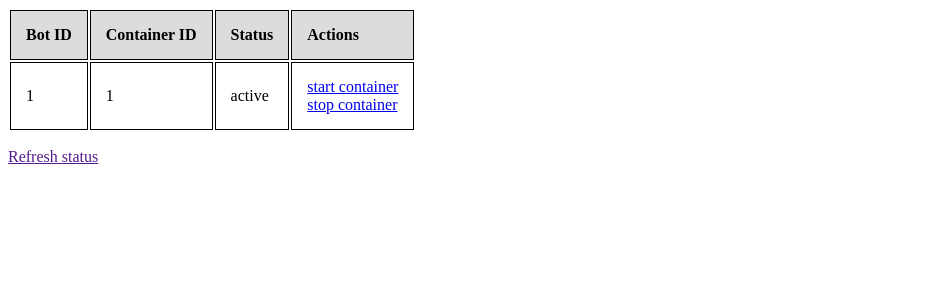
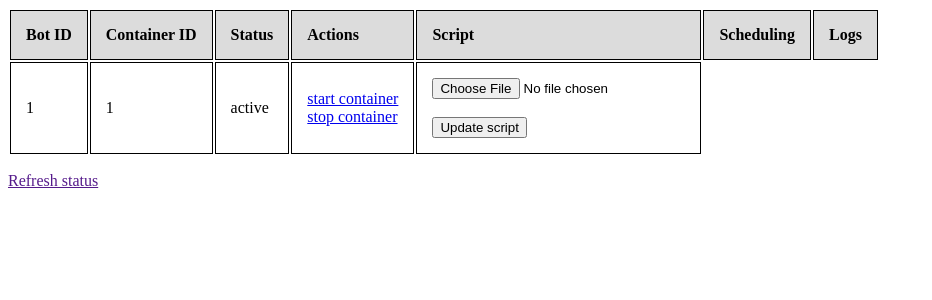
Before and after one commit to isabella232/cryptobot-platform, a Django app: template cryptobot_platform/core/templates/bot_list.html in a window 1280 px wide. Shown: the part 62-362 px from the top of the page, without its empty margins (0-932 px from the left). Run offline with Django 4.2, Linux system fonts and the light colour scheme; the template is opened without the code that fills it: most values are stand-ins (such as "Sample title", 1, 10 or a date in 2020).

Commit message:
html update

```diff
--- a/cryptobot_platform/core/templates/bot_list.html
+++ b/cryptobot_platform/core/templates/bot_list.html
@@ -10,6 +10,9 @@
         <th>Container ID</th>
         <th>Status</th>
         <th>Actions</th>
+        <th>Script</th>
+        <th>Scheduling</th>
+        <th>Logs</th>
     </tr>
     {% for bot in bots %}
     <tr>
@@ -20,6 +23,13 @@
             <a href="/start-bot/{{bot.id}}">start container</a><br>
             <a href="/stop-bot/{{bot.id}}">stop container</a>
         </td>
+        <td>
+            <form>
+                <input type="file"></input><br><br>
+                <input type="submit" value="Update script"></input>
+            </form>
+        </td>
+
     </tr>
 
     {% endfor %}
```
Also changed, not shown: cryptobot_platform/db.sqlite3.
